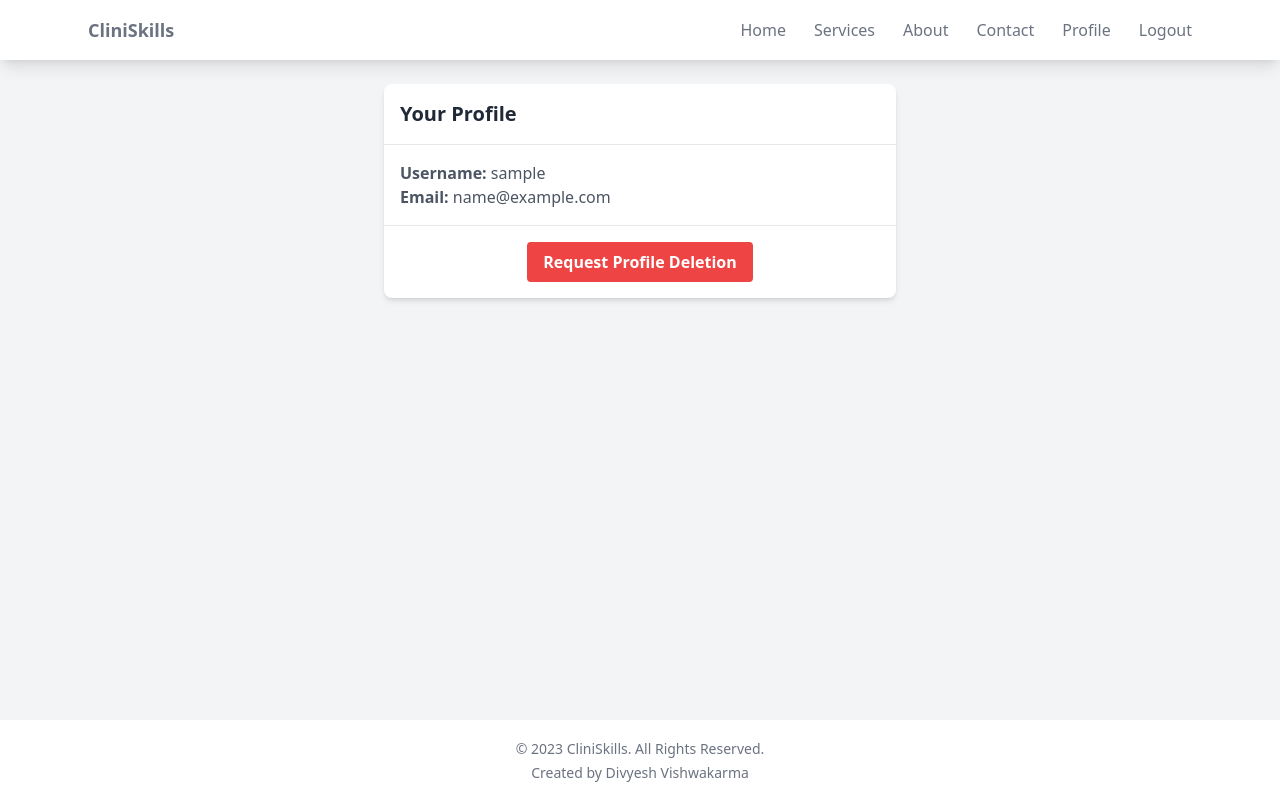
After one commit to divyesh1099/cliniprosper, a Django app: page /profile/ in a window 1280 px wide. The commit adds this page. Run offline with Django 4.2, Linux system fonts and the light colour scheme; the visitor is signed in with stand-in values (Sample User, id 1); data comes from the database, SQL or seed files in the repository; some libraries are stand-ins or nearby versions.

Commit message:
Add Logout, Signup, Login and View Profile Feature

```diff
--- a/cliniskills/cliniskills/settings.py
+++ b/cliniskills/cliniskills/settings.py
@@ -37,8 +37,13 @@ INSTALLED_APPS = [
     'django.contrib.sessions',
     'django.contrib.messages',
     'django.contrib.staticfiles',
+    'crispy_forms',
     'home',
+    'widget_tweaks',
 ]
+
+# Crispy Form Template Pack Settings
+CRISPY_TEMPLATE_PACK = 'bootstrap4'
 
 MIDDLEWARE = [
     'django.middleware.security.SecurityMiddleware',
--- a/cliniskills/home/models.py
+++ b/cliniskills/home/models.py
@@ -35,5 +35,6 @@ class Payment(models.Model):
 @receiver(post_save, sender=User)
 def create_or_update_user_profile(sender, instance, created, **kwargs):
     if created:
-        UserProfile.objects.create(user=instance)
-    instance.userprofile.save()
+        UserProfile.objects.get_or_create(user=instance)  # changed to get_or_create
+    else:
+        instance.userprofile.save()
--- /dev/null
+++ b/cliniskills/home/templates/home/view_profile.html
@@ -0,0 +1,73 @@
+{% extends 'layout.html' %}
+
+{% block content %}
+<div class="container mx-auto p-6">
+    <!-- Display Messages Here -->
+    {% if messages %}
+        <div class="mb-4">
+            {% for message in messages %}
+                <div id="message-{{ forloop.counter }}" class="flex justify-between items-center p-4 mb-4 border rounded {% if message.tags %}{{ message.tags }}{% endif %}">
+                    <span>{{ message }}</span>
+                    <button onclick="document.getElementById('message-{{ forloop.counter }}').style.display='none';" class="ml-4 rounded text-white p-1 hover:bg-opacity-50">
+                        <svg xmlns="http://www.w3.org/2000/svg" class="h-6 w-6" fill="none" viewBox="0 0 24 24" stroke="currentColor">
+                            <path stroke-linecap="round" stroke-linejoin="round" stroke-width="2" d="M6 18L18 6M6 6l12 12" />
+                        </svg>
+                    </button>
+                </div>
+            {% endfor %}
+        </div>
+    {% endif %}
+
+    <div class="max-w-lg mx-auto bg-white shadow-md rounded-lg overflow-hidden">
+        <div class="p-4 border-b">
+            <h2 class="text-xl font-semibold text-gray-800">Your Profile</h2>
+        </div>
+        <div class="p-4">
+            <p class="text-gray-600"><span class="font-semibold">Username:</span> {{ user.username }}</p>
+            <p class="text-gray-600"><span class="font-semibold">Email:</span> {{ user.email }}</p>
+            <!-- Add other fields if necessary -->
+        </div>
+        <div class="p-4 border-t flex justify-center">
+            <!-- Trigger Modal Button -->
+            <button class="bg-red-500 hover:bg-red-700 text-white font-bold py-2 px-4 rounded" onclick="openModal()">Request Profile Deletion</button>
+        </div>
+    </div>
+</div>
+
+<!-- Modal -->
+<div id="deletionModal" class="hidden fixed inset-0 bg-gray-600 bg-opacity-50 overflow-y-auto h-full w-full">
+    <div class="relative top-20 mx-auto p-5 border w-96 shadow-lg rounded-md bg-white">
+        <div class="mt-3 text-center">
+            <h3 class="text-lg leading-6 font-medium text-gray-900">Profile Deletion Request</h3>
+            <div class="mt-2 px-7 py-3">
+                <p class="text-sm text-gray-500">
+                    Your request to delete your profile has been noted.
+                    An admin will review your request and your profile will be deleted within 90 days.
+                </p>
+            </div>
+            <form action="{% url 'home:request_delete_profile' %}" method="post">
+                {% csrf_token %}
+                <div class="items-center px-4 py-3">
+                    <button type="submit" class="px-4 py-2 bg-green-500 text-white text-base font-medium rounded-md w-full shadow-sm hover:bg-green-700 focus:outline-none focus:ring-2 focus:ring-green-300">
+                        Confirm
+                    </button>
+                </div>
+            </form>
+        </div>
+    </div>
+</div>
+{% endblock %}
+
+{% block extra_js %}
+<script>
+    function openModal() {
+        document.getElementById('deletionModal').classList.remove('hidden');
+    }
+
+    function closeModal() {
+        document.getElementById('deletionModal').classList.add('hidden');
+    }
+
+    document.getElementById('okBtn').addEventListener('click', closeModal);
+</script>
+{% endblock %}
--- a/cliniskills/home/templates/layout.html
+++ b/cliniskills/home/templates/layout.html
@@ -40,6 +40,7 @@
                     <a href="{% url 'home:about' %}" class="py-2 px-2 font-medium text-gray-500 rounded hover:bg-green-500 hover:text-white transition duration-300 {% if path == '/about' %}border-b-4 border-green-500 text-green-500{% endif %}">About</a>
                     <a href="{% url 'home:contact' %}" class="py-2 px-2 font-medium text-gray-500 rounded hover:bg-green-500 hover:text-white transition duration-300 {% if path == '/contact' %}border-b-4 border-green-500 text-green-500{% endif %}">Contact</a>
                     {% if user.is_authenticated %}
+                    <a href="{% url 'home:view_profile' %}" class="py-2 px-2 font-medium text-gray-500 rounded hover:bg-green-500 hover:text-white transition duration-300">Profile</a>
                     <a href="{% url 'home:logout' %}" class="py-2 px-2 font-medium text-gray-500 rounded hover:bg-green-500 hover:text-white transition duration-300">Logout</a>
                     {% else %}
                     <a href="{% url 'home:login' %}" class="py-2 px-2 font-medium text-gray-500 rounded hover:bg-green-500 hover:text-white transition duration-300 {% if path == '/login' %}border-b-4 border-green-500 text-green-500{% endif %}">Log In</a>
@@ -58,6 +59,7 @@
             <a href="{% url 'home:contact' %}" class="block py-2 px-2 text-sm text-gray-500 font-semibold hover:text-green-500 transition duration-300 {% if path == '/contact' %}border-b-4 border-green-500 text-green-500{% endif %}">Contact</a>
             <!-- Conditional Links for Authenticated Users -->
             {% if user.is_authenticated %}
+            <a href="{% url 'home:view_profile' %}" class="block py-2 px-2 text-sm text-gray-500 font-semibold hover:text-green-500 transition duration-300">Profile</a>
             <a href="{% url 'home:logout' %}" class="block py-2 px-2 text-sm text-gray-500 font-semibold hover:text-green-500 transition duration-300">Logout</a>
             {% else %}
             <a href="{% url 'home:login' %}" class="block py-2 px-2 text-sm text-gray-500 font-semibold hover:text-green-500 transition duration-300 {% if path == '/login' %}border-b-4 border-green-500 text-green-500{% endif %}">Log In</a>
@@ -91,6 +93,7 @@
             });
         });
     </script>
-
+    {% block extra_js %}
+    {% endblock %}
 </body>
 </html>
--- a/cliniskills/home/urls.py
+++ b/cliniskills/home/urls.py
@@ -11,4 +11,6 @@ urlpatterns=[
     path('new_password', views.new_password, name='new_password'),
     path('signup', views.signup, name='signup'),
     path('logout/', views.logout_request, name='logout'),
+    path('profile/', views.view_profile, name='view_profile'),
+    path('profile/request_delete_profile/', views.request_delete_profile, name='request_delete_profile'),
 ]
--- a/cliniskills/home/views.py
+++ b/cliniskills/home/views.py
@@ -1,6 +1,15 @@
 from django.shortcuts import render, redirect
 from django.contrib.auth import authenticate, login
 from django.contrib.auth import logout
+from django.contrib.auth.forms import UserCreationForm
+from django.contrib.auth.models import User
+from django.contrib import messages
+from .models import UserProfile
+from django.contrib.auth.decorators import login_required
+from django.contrib import messages
+from django.shortcuts import render, get_object_or_404
+from .forms import EditProfileForm
+
 # Create your views here.
 def index(request):
     context={}
@@ -32,7 +41,31 @@ def new_password(request):
     return render(request, 'home/new_password.html')
 
 def signup(request):
-    return render(request, 'home/signup.html')
+    if request.method == 'POST':
+        username = request.POST['username']
+        email = request.POST['email']
+        password = request.POST['password']
+        password2 = request.POST['password2']
+
+        if password == password2:
+            if User.objects.filter(username=username).exists():
+                messages.error(request, 'Username already exists', extra_tags='bg-red-100 text-red-700 border border-red-400')
+                return redirect('home:signup')
+            elif User.objects.filter(email=email).exists():
+                messages.error(request, 'Email already registered', extra_tags='bg-red-100 text-red-700 border border-red-400')
+                return redirect('home:signup')
+            else:
+                user = User.objects.create_user(username=username, email=email, password=password)
+                user.save()
+                login(request, user)
+                messages.success(request, 'Account created successfully', extra_tags='bg-green-100 text-green-700 border border-green-400')
+                return redirect('home:index')
+        else:
+            messages.error(request, 'Passwords do not match', extra_tags='bg-red-100 text-red-700 border border-red-400')
+            return redirect('home:signup')
+
+    else:
+        return render(request, 'home/signup.html')
 
 def services(request):
     return render(request, 'home/services.html')
@@ -42,3 +75,18 @@ def about(request):
 
 def contact(request):
     return render(request, 'home/contact.html')
+
+@login_required
+def view_profile(request):
+    user = get_object_or_404(User, username=request.user.username)
+    return render(request, 'home/view_profile.html', {'user': user})
+
+@login_required
+def request_delete_profile(request):
+    if request.method == 'POST':
+        # Logic to handle deletion request
+        messages.success(request, 'Your profile deletion request has been sent to the admin.', extra_tags='bg-green-100 text-green-700 border border-green-400')
+        return redirect('home:view_profile')
+
+    # Redirect to profile or other appropriate page if not POST
+    return redirect('home:view_profile')
```
Also changed, not shown: cliniskills/home/forms.py (added, +7 -0 lines), cliniskills/home/templates/home/signup.html (+19 -0 lines).
